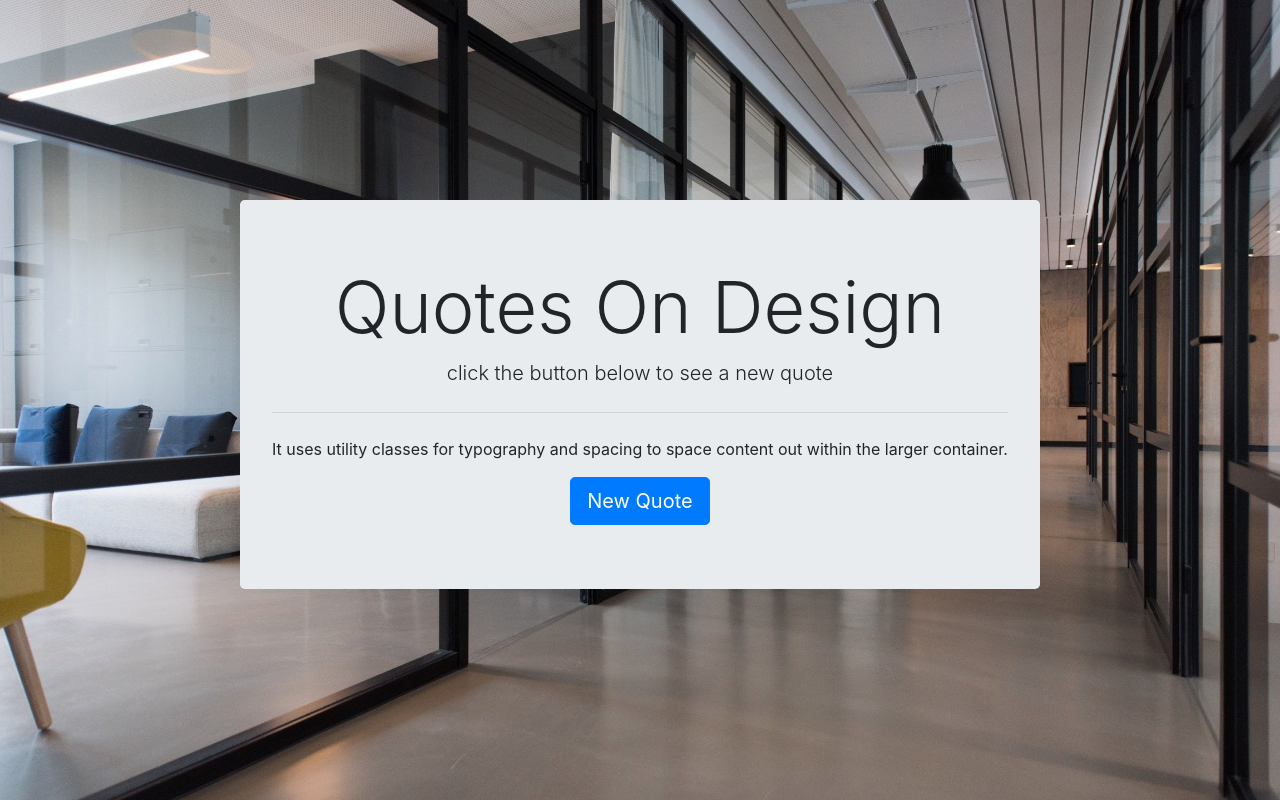
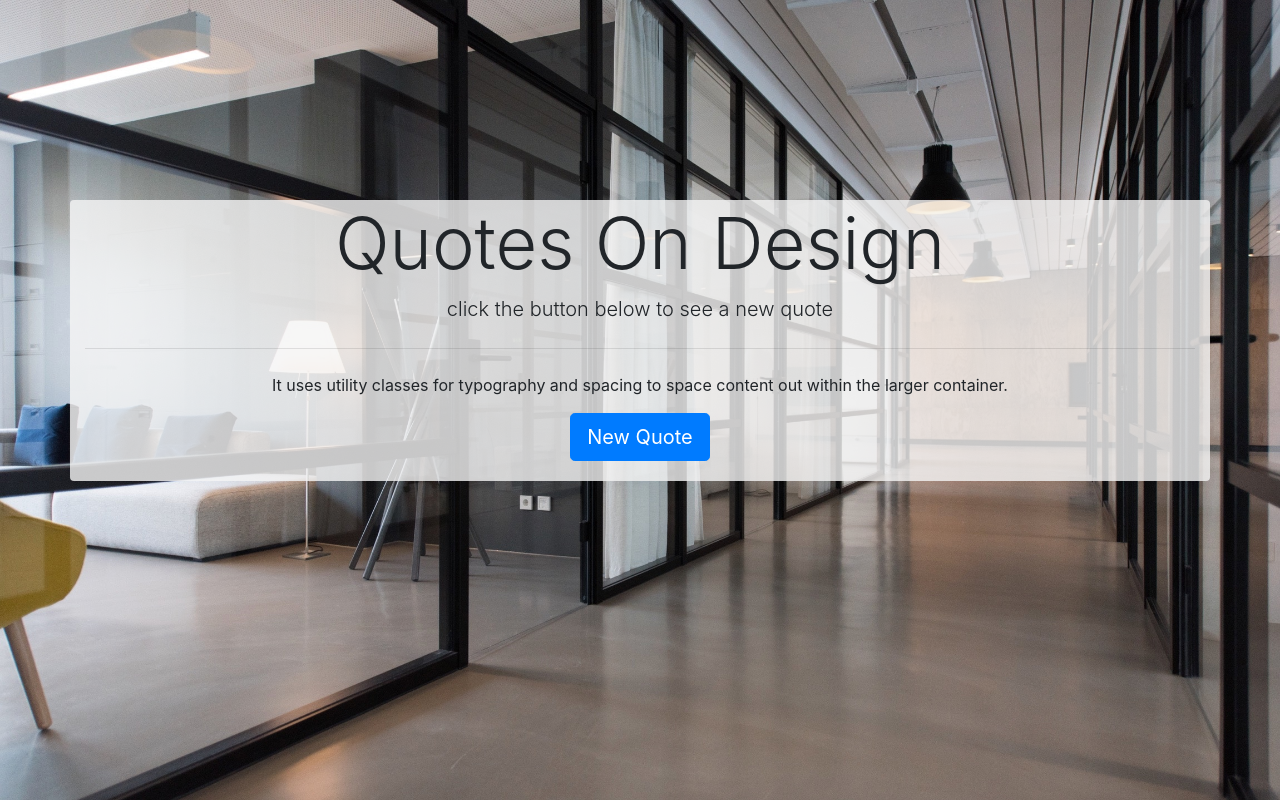
Before and after one commit to NikoCodesThings/randomquotemachine, a plain HTML site: page index.html in a window 1280 px wide. Drawn offline with nearby package versions, Linux system fonts and the light colour scheme.

Commit message:
changed the layout of the front page

```diff
--- a/index.html
+++ b/index.html
@@ -11,9 +11,20 @@
     <link rel = "stylesheet" type = "text/css" href = "resources/index.css"/>
 </head>
 <body>
-    <div id="quoteContainer" class="container">
+    <!-- <div id="quoteContainer" class="container">
         <div class="row">
             <div class="jumbotron">
+                <h1 class="display-3">Quotes On Design</h1>
+                <p class="lead">click the button below to see a new quote</p>
+                <hr class="my-4">
+                <span id="quoteArea"><p>It uses utility classes for typography and spacing to space content out within the larger container.</p></span>
+                <button id="quoteButton" type="button" class="btn btn-primary btn-lg">New Quote</button>
+            </div>
+        </div>
+    </div> -->
+    <div id="quoteSection" class="container rounded">
+        <div class="row">
+            <div class="col-md-12 text-center">
                 <h1 class="display-3">Quotes On Design</h1>
                 <p class="lead">click the button below to see a new quote</p>
                 <hr class="my-4">
--- a/resources/index.css
+++ b/resources/index.css
@@ -2,16 +2,8 @@ body{
     background-image: url(images/background.jpg);
     background-size: cover;
 }
-#quoteContainer{
+.container{
+    background-color: rgb(245, 245, 245, 0.8);
     margin-top: 200px;
-    margin-left: auto;
-    margin-right: auto;
+    padding-bottom: 20px;
 }
-.row{
-    margin: 0 auto;
-    max-width: 800px;
-    min-width: 800px;
-}
-.jumbotron{
-    text-align: center;
-}
```
